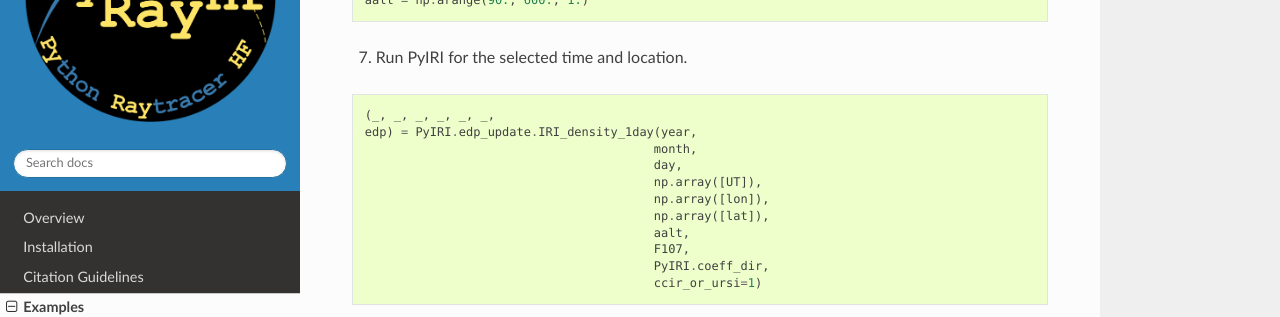
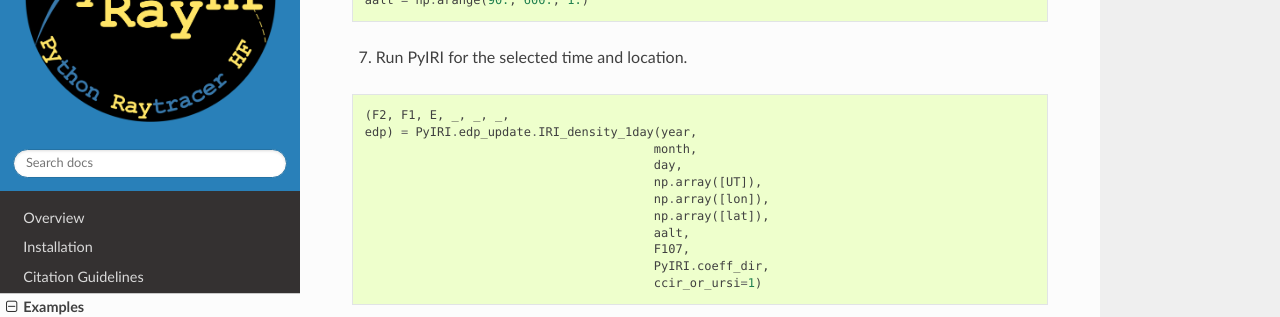
Before and after one commit to victoriyaforsythe/PyRayHF, a Sphinx documentation site: the page built from docs/examples/Example_Generate_Input_Arrays.rst, in a window 1280 px wide and 1400 px high, scrolled down 893 px. Shown: the part 152-469 px from the top of the window. Built offline with Sphinx 7.4.7 and the Read the Docs theme 3.1.0, drawn with Linux system fonts in a browser that asks for light colours; some of the changed text lies outside the part shown.

```diff
--- a/docs/examples/Example_Generate_Input_Arrays.rst
+++ b/docs/examples/Example_Generate_Input_Arrays.rst
@@ -55,7 +55,7 @@ https://omniweb.gsfc.nasa.gov/form/dx1.html
 
 ::
 
-    (_, _, _, _, _, _,
+    (F2, F1, E, _, _, _,
     edp) = PyIRI.edp_update.IRI_density_1day(year,
                                             month,
                                             day,
@@ -126,12 +126,15 @@ https://omniweb.gsfc.nasa.gov/form/dx1.html
 ::
 
     input_example = {'den': den,
-                 'alt': aalt,
-                 'bmag': abmag,
-                 'bpsi': abpsi,
-                 'freq': ionosonde_frequency}
+                     'alt': aalt,
+                     'bmag': abmag,
+                     'bpsi': abpsi,
+                     'freq': ionosonde_frequency,
+                     'F2': F2,
+                     'F1': F1,
+                     'E': E}
 
-15. Save inputs to a pickle file
+1.  Save inputs to a pickle file
 
 ::
 
```
Also changed, not shown: docs/tutorials/Example_Generate_Input_Arrays.ipynb, 2 other files.
